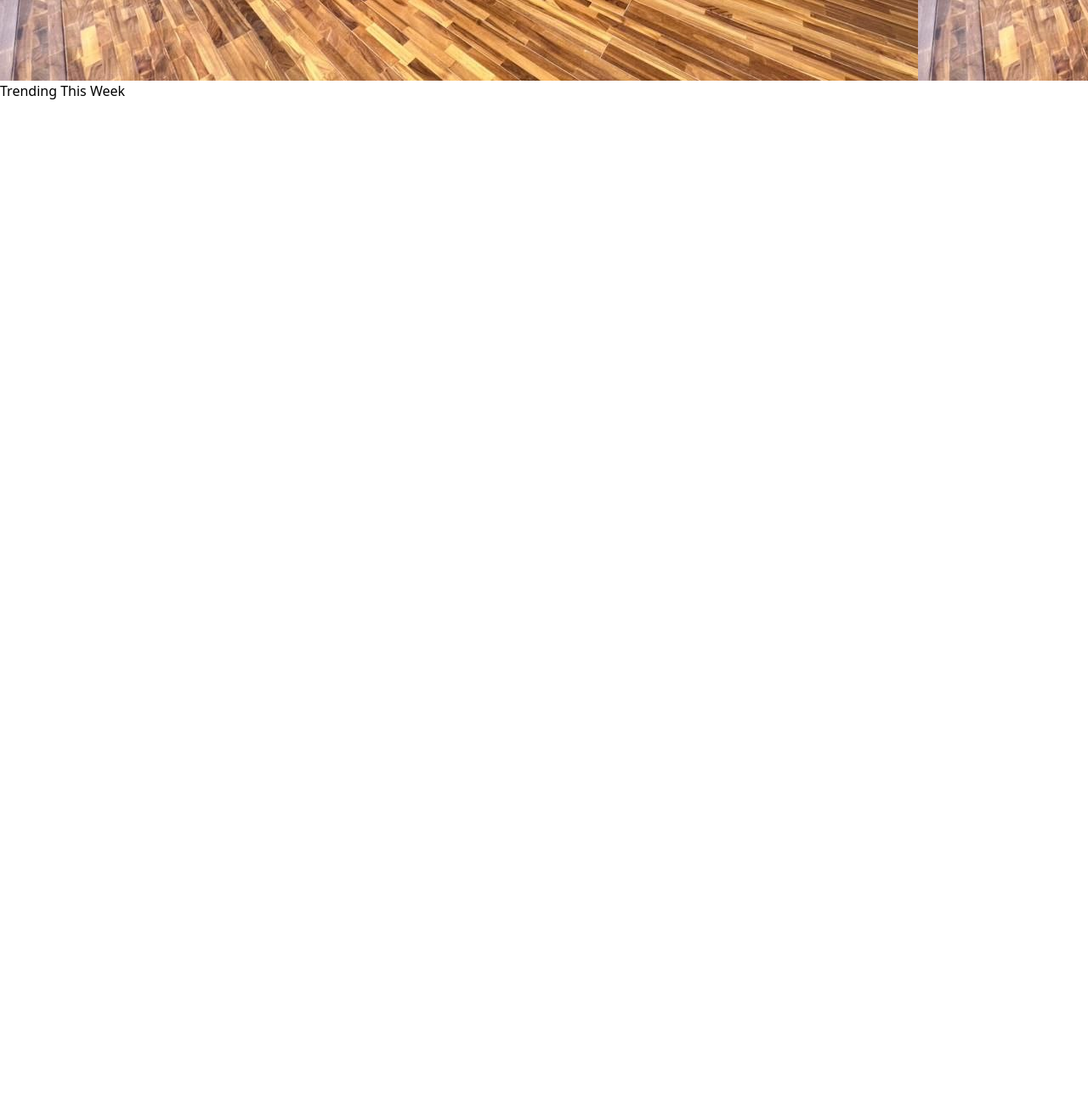
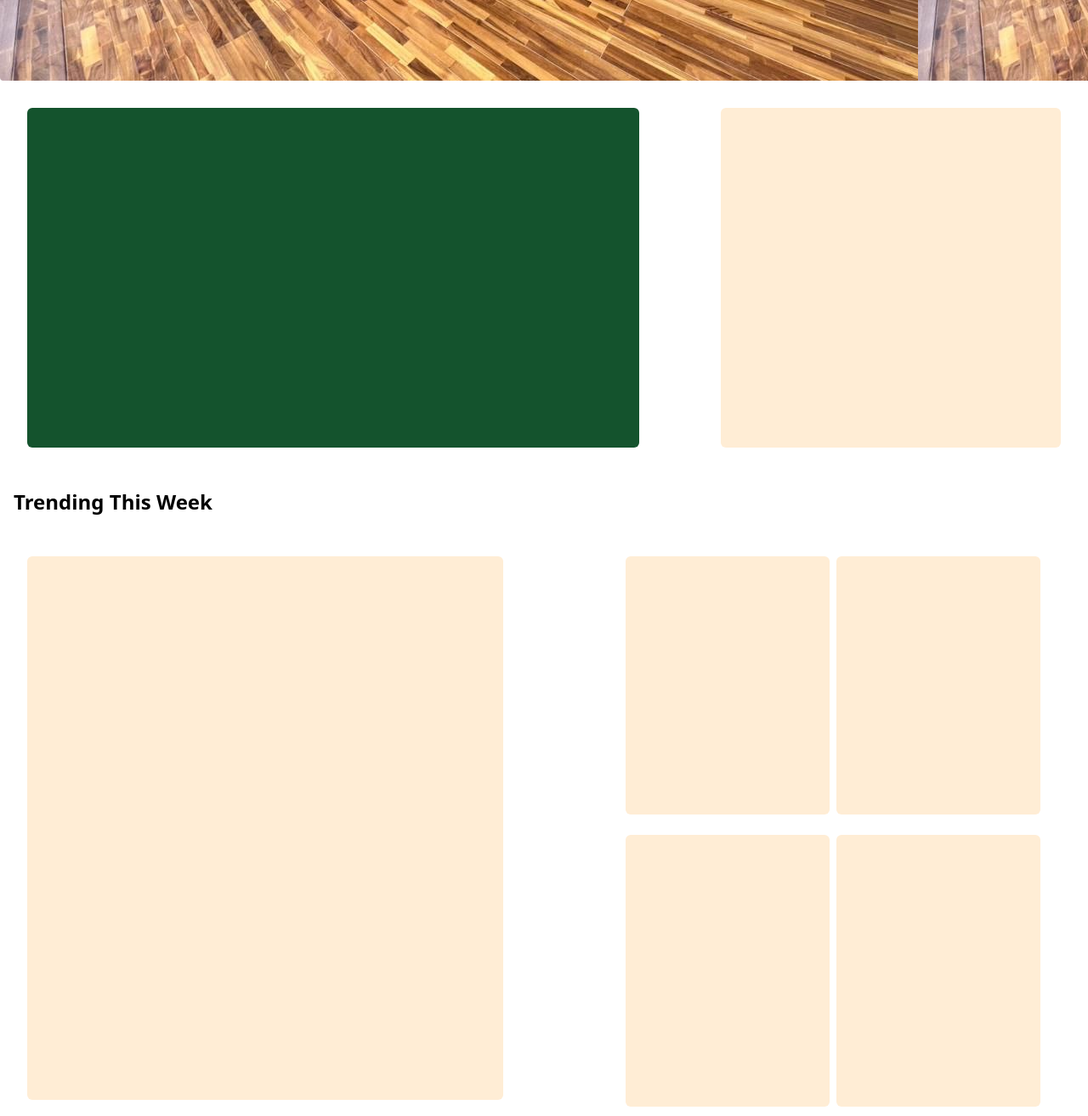
Before and after one commit to BileyX/european-luxury, a website built with Vite: page european/index.html in a window 1280 px wide. Shown: the part 820-2134 px from the top of the page at 85% size. Before the commit the page ends 939 px from the top, so only its background shows below. Built offline with nearby package versions, Linux system fonts and the light colour scheme.

Commit message:
trending

```diff
--- a/european/index.html
+++ b/european/index.html
@@ -70,23 +70,50 @@
             </li>
         </ul>
     </nav>
-    <section class="landing flex items-start pt-[120px] pl-[200px] h-screen w-screen" style="background-image: url('/src/images/landpic.jpg')">
+    <section class="rounded-s flex items-start pt-[120px] pl-[200px] h-screen w-screen" style="background-image: url('/src/images/landpic.jpg')">
         <div class="landingText relative text-center">
             <h1 class="text-3xl">european luxury</h1>
             <p>made for you</p>
             <button class="mt-12 w-[130px] p-[6px] border-solid border-2 rounded-md border-black ">Shop Now</button>
         </div>
     </section>
+
+    <!-- Trending Items -->
     <section>
-        <h1>Trending This Week</h1>
-        <div class="flex">
-            <div>
+        <div class="flex flex-wrap lg:flex-nowrap justify-between p-8 gap-4">
+            <div class="w-full lg:w-[45rem] h-[25rem] bg-green-900 rounded-md">
                 <!-- Image of item here -->
             </div>
-            <div>
+            <div class="w-full lg:w-[25rem] h-[25rem] bg-orange-100 rounded-md">
                 <!-- Image of item here -->
             </div>
         </div>
+        <h1 class="font-bold p-4 text-2xl">Trending This Week</h1>
+
+        <div class="flex flex-col justify-between p-8 gap-4  lg:flex-row">
+            <!-- Right Column larger image -->
+            <div class="w-full h-[40rem] bg-orange-100 rounded-md mb-4 lg:w-[35rem]">
+                <!-- Image of item here -->
+            </div>
+            <!-- Left Column with 2x2 smaller image -->
+            <div class="grid grid-cols-2 gap-4 lg:w-[30rem] lg:mr-8">
+                <div class="h-[19rem] lg:w-[15rem] bg-orange-100 rounded-md">
+                    <!-- Image of item here -->
+                </div>
+                <div class="h-[19rem] lg:w-[15rem] bg-orange-100 rounded-md">
+                    <!-- Image of item here -->
+                </div>
+                <div class="h-[20rem] lg:w-[15rem] bg-orange-100 rounded-md">
+                    <!-- Image of item here -->
+                </div>
+                <div class="h-[20rem] lg:w-[15rem] bg-orange-100 rounded-md">
+                    <!-- Image of item here -->
+                </div>
+            </div>
+
+
+        </div>
+
     </section>
     <script src="./main/main.js"></script>
 </body>
```
